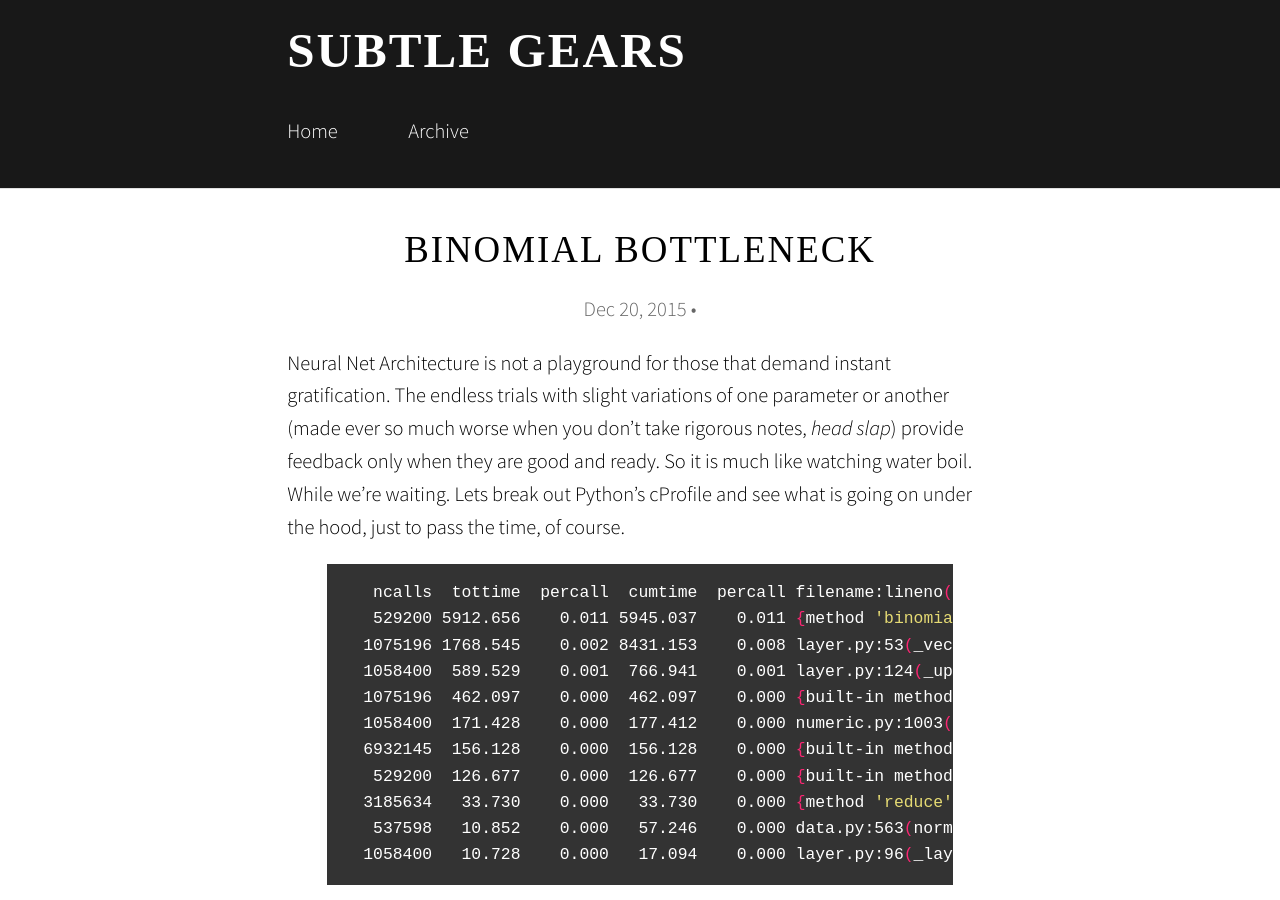
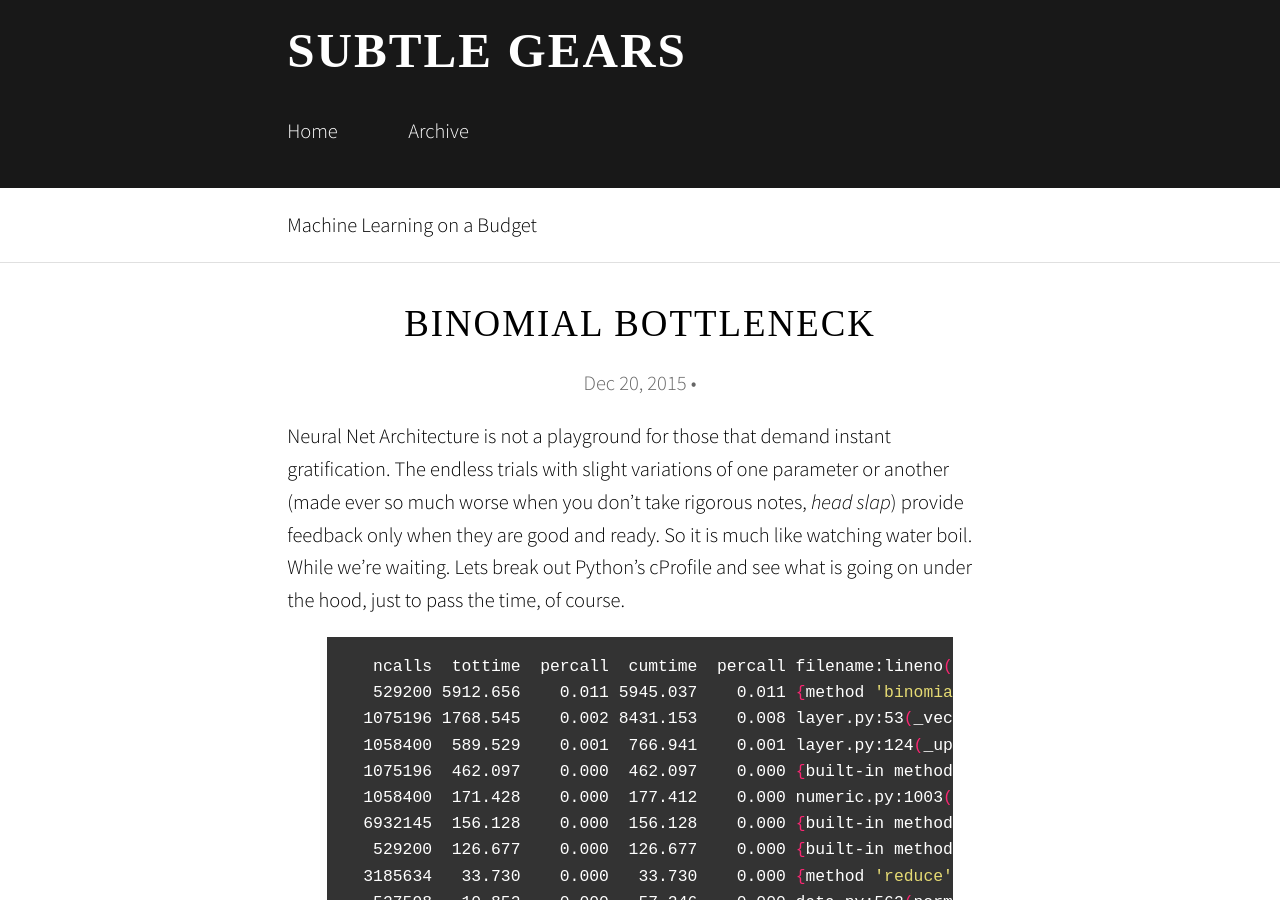
Before and after one commit to uglyboxer/uglyboxer.github.io, a Jekyll site: the page built from index.html, in a window 1280 px wide and 900 px high. Built offline with Jekyll 4.4.1, drawn with Linux system fonts in a browser that asks for light colours; nearby versions of some CDN libraries; some web fonts are replaced; the list of posts is cut into pages by our own code.

Commit message:
Hack local jekyll

```diff
--- a/Gemfile
+++ b/Gemfile
@@ -1,2 +1,3 @@
 source 'https://rubygems.org'
+
 gem 'github-pages'
--- a/_config.yml
+++ b/_config.yml
@@ -1,7 +1,7 @@
 title: "Subtle Gears"
 author: "Cole Howard"
 description: "Machine Learning on a Budget"
-#subheading: "Really cool blog about ... something"
+subheading: "Machine Learning on a Budget"
 more: "read more"
 url: "http://uglyboxer.github.io"
 baseurl:  # comment out if in root directory
```
